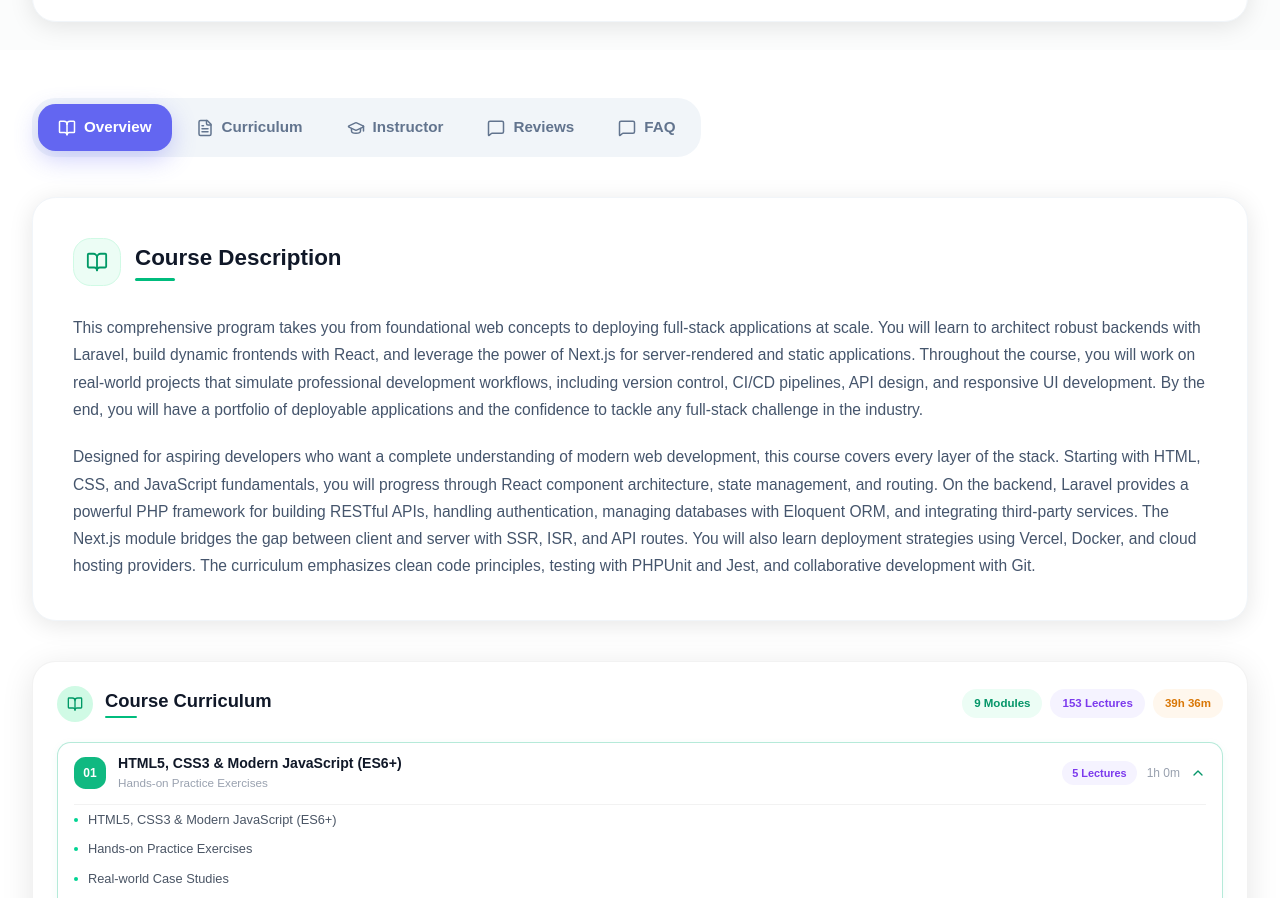
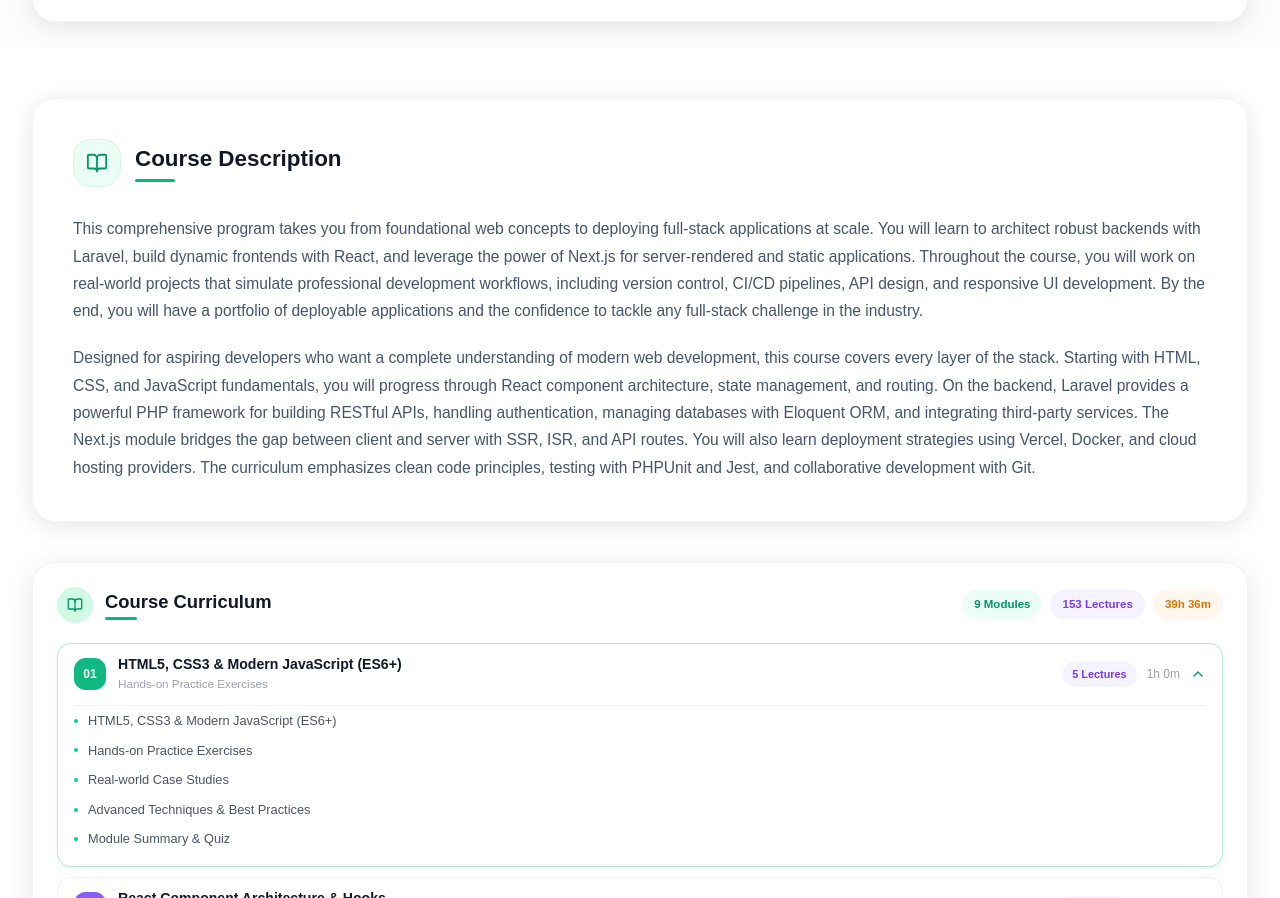
Before and after one commit to singhyogeshwar5608/larawans-new, a Next.js app: page /courses/full-stack-web-development in a window 1280 px wide. Shown: the part 917-1815 px from the top of the page. Built offline with nearby package versions, Linux system fonts and the light colour scheme.

Commit message:
0f1ce618-87e1-47eb-a0c1-919ddf603de6

```diff
--- a/src/app/courses/[slug]/CourseDetailClient.tsx
+++ b/src/app/courses/[slug]/CourseDetailClient.tsx
@@ -569,22 +569,8 @@ export default function CourseDetailClient({ course }: { course: CourseItem }) {
 
       {/* ==================== TABS + CONTENT (FULL WIDTH) ==================== */}
       <div className="max-w-7xl mx-auto px-4 sm:px-6 lg:px-8 py-12">
-        {/* Tab bar */}
-        <div ref={tabRef} className="inline-flex flex-wrap gap-1 p-1.5 rounded-2xl bg-slate-100 mb-10">
-          {TABS.map((tab) => {
-            const Ic = tab.icon;
-            const active = activeTab === tab.id;
-            return (
-              <button key={tab.id} onClick={() => setActiveTab(tab.id)} className={"flex items-center gap-2 px-5 py-3 rounded-xl text-[0.95rem] font-semibold transition-all duration-200 " + (active ? "text-white shadow-lg" : "text-slate-500 hover:text-slate-800 hover:bg-white/60")} style={active ? { background: primary, boxShadow: "0 8px 24px " + primary + "50" } : {}}>
-                <Ic className="w-[18px] h-[18px]" />
-                {tab.label}
-              </button>
-            );
-          })}
-        </div>
-
         {/* ========== OVERVIEW TAB ========== */}
-        {activeTab === "overview" && (
+
           <div className="space-y-10">
             {/* Course Description */}
             <section>
@@ -1150,7 +1136,6 @@ export default function CourseDetailClient({ course }: { course: CourseItem }) {
               </div>
             </section>
           </div>
-        )}
 
         {/* ========== CURRICULUM TAB ========== */}
         {activeTab === "curriculum" && (
```
